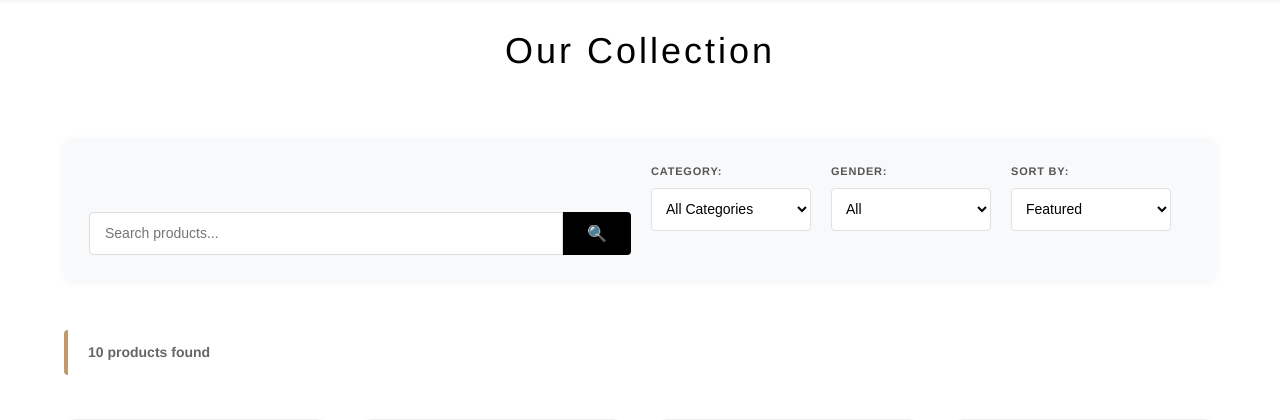
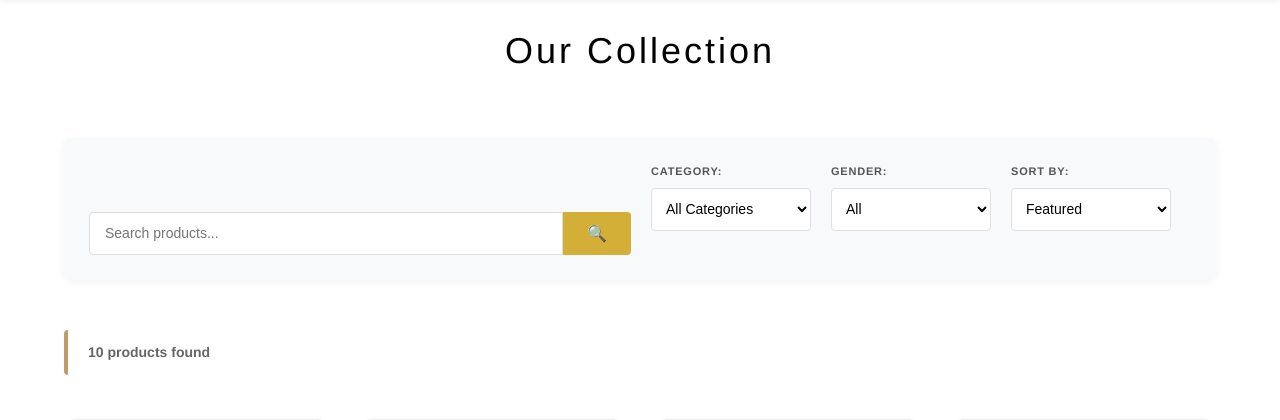
Before and after one commit to Janindu-Sahan/Velvet-Vogue, a PHP site: page /shop.php in a window 1280 px wide. Shown: the part 85-505 px from the top of the page. Run offline with PHP 8.4, Linux system fonts and the light colour scheme; data comes from the database, SQL or seed files in the repository.

Commit message:
button update

```diff
--- a/assets/css/shop.css
+++ b/assets/css/shop.css
@@ -95,7 +95,7 @@
 
 .search-btn {
   padding: 11px 24px;
-  background: #000;
+  background: var(--gold);
   color: white;
   border: none;
   border-radius: 0 4px 4px 0;
@@ -109,7 +109,7 @@
 }
 
 .search-btn:hover {
-  background: #333;
+  background:gray;
 }
 
 .filter-group {
```
